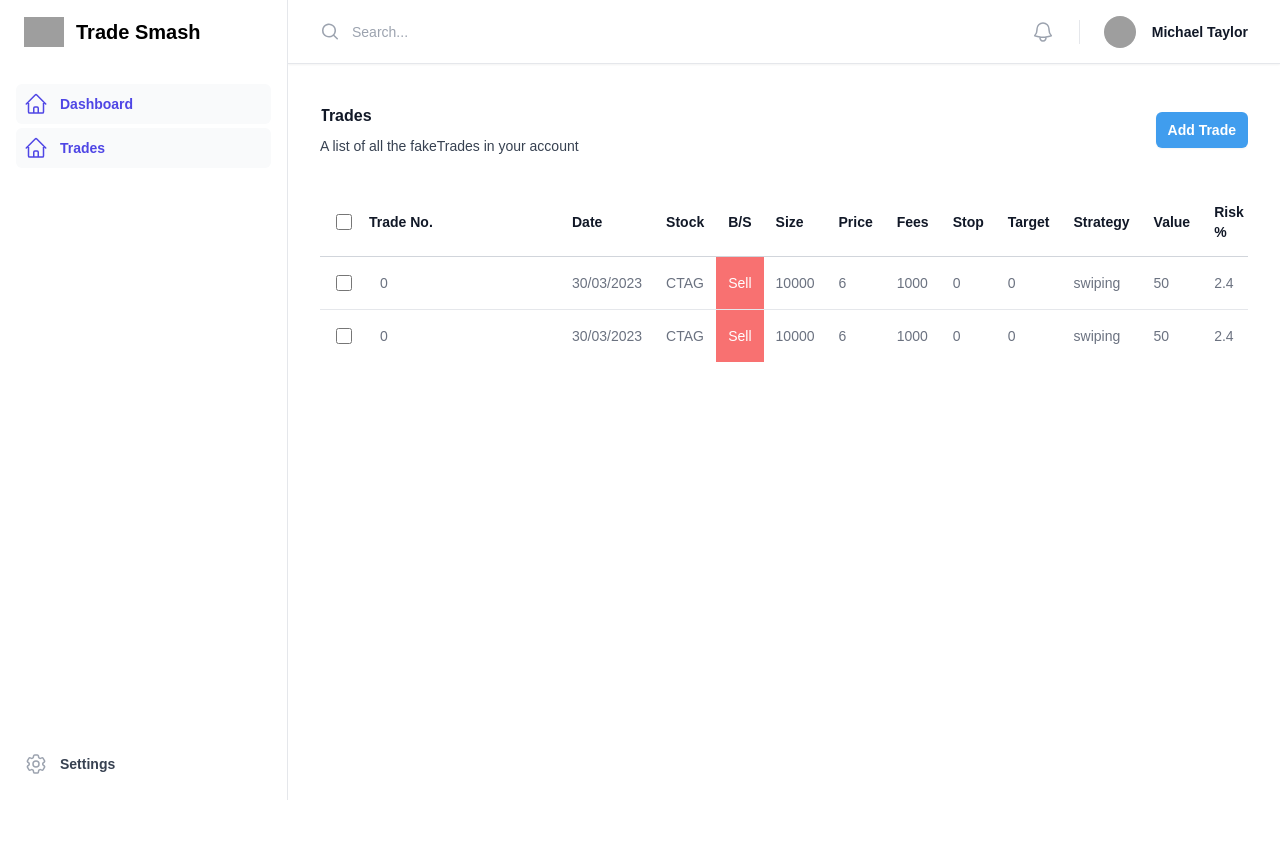
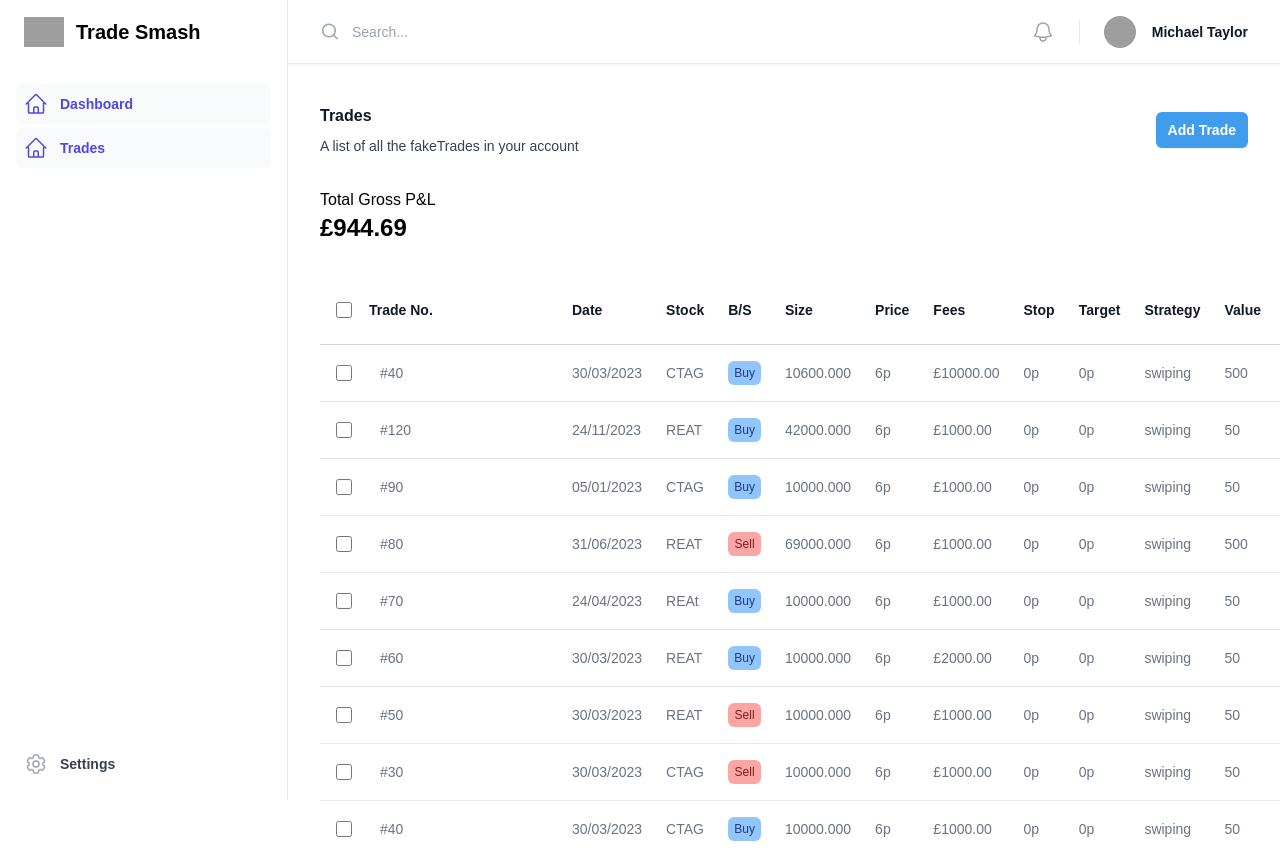
Before and after one commit to AurelianSpodarec/tradesmash-demo, a React (Vite) app: page /dashboard/trades in a window 1280 px wide. Before the commit the page ends 800 px from the top, so only its background shows below. Built offline with nearby package versions, Linux system fonts and the light colour scheme; grey boxes are pictures that could not be loaded.

Commit message:
update: added colors to certain cells

```diff
--- a/src/database/fakeTrades.tsx
+++ b/src/database/fakeTrades.tsx
@@ -2,9 +2,123 @@ import { ITrade } from "interface/ITrade"
 
 export const fakeTrades:ITrade[] = [
     {
-        id: 0,
+        id: 40,
         date: "30/03/2023",
         stock: "CTAG",
+        bs: "buy",
+        size: 10600,
+        price: 6,
+        fees: 10000,
+        stop: 0,
+        target: 0,
+        strategy: "swiping",
+        value: 500,
+        risk: 5.9,
+        aop: 43,
+        acp: 47,
+        rrRatio: 0,
+        grossPL: 0,
+        status: "open",
+    },
+    {
+        id: 120,
+        date: "24/11/2023",
+        stock: "REAT",
+        bs: "buy",
+        size: 42000,
+        price: 6,
+        fees: 1000,
+        stop: 0,
+        target: 0,
+        strategy: "swiping",
+        value: 50,
+        risk: 2.4,
+        aop: 43,
+        acp: 47,
+        rrRatio: 0,
+        grossPL: 0,
+        status: "increased",
+    },
+    {
+        id: 90,
+        date: "05/01/2023",
+        stock: "CTAG",
+        bs: "buy",
+        size: 10000,
+        price: 6,
+        fees: 1000,
+        stop: 0,
+        target: 0,
+        strategy: "swiping",
+        value: 50,
+        risk: 2.4,
+        aop: 43,
+        acp: 47,
+        rrRatio: 0,
+        grossPL: 0,
+        status: "decreased",
+    },
+    {
+        id: 80,
+        date: "31/06/2023",
+        stock: "REAT",
+        bs: "sell",
+        size: 69000,
+        price: 6,
+        fees: 1000,
+        stop: 0,
+        target: 0,
+        strategy: "swiping",
+        value: 500,
+        risk: 3.1,
+        aop: 85,
+        acp: 77,
+        rrRatio: 0,
+        grossPL: 0,
+        status: "open",
+    },
+    {
+        id: 70,
+        date: "24/04/2023",
+        stock: "REAt",
+        bs: "buy",
+        size: 10000,
+        price: 6,
+        fees: 1000,
+        stop: 0,
+        target: 0,
+        strategy: "swiping",
+        value: 50,
+        risk: 2.4,
+        aop: 33,
+        acp: 47,
+        rrRatio: 0,
+        grossPL: 0,
+        status: "increased",
+    },
+    {
+        id: 60,
+        date: "30/03/2023",
+        stock: "REAT",
+        bs: "buy",
+        size: 10000,
+        price: 6,
+        fees: 2000,
+        stop: 0,
+        target: 0,
+        strategy: "swiping",
+        value: 50,
+        risk: 2.4,
+        aop: 43,
+        acp: 47,
+        rrRatio: 0,
+        grossPL: 0,
+        status: "open",
+    },
+    {
+        id: 50,
+        date: "30/03/2023",
+        stock: "REAT",
         bs: "sell",
         size: 10000,
         price: 6,
@@ -21,7 +135,7 @@ export const fakeTrades:ITrade[] = [
         status: "open",
     },
     {
-        id: 0,
+        id: 30,
         date: "30/03/2023",
         stock: "CTAG",
         bs: "sell",
@@ -37,6 +151,25 @@ export const fakeTrades:ITrade[] = [
         acp: 47,
         rrRatio: 0,
         grossPL: 0,
-        status: "open",
+        status: "decreased",
+    },
+    {
+        id: 40,
+        date: "30/03/2023",
+        stock: "CTAG",
+        bs: "buy",
+        size: 10000,
+        price: 6,
+        fees: 1000,
+        stop: 0,
+        target: 0,
+        strategy: "swiping",
+        value: 50,
+        risk: 2.4,
+        aop: 43,
+        acp: 47,
+        rrRatio: 0,
+        grossPL: 0,
+        status: "increased",
     }
 ]
--- a/src/views/layouts/LayoutDashboard/LayoutDashboard.tsx
+++ b/src/views/layouts/LayoutDashboard/LayoutDashboard.tsx
@@ -12,7 +12,7 @@ function LayoutDashboard({ children}:LayoutDashboardProps) {
                 <main className="py-10">
 
                 <div className="px-4 sm:px-6 lg:px-8">
-                    <div className="relative h-[576px] overflow-hidden rounded-xl">
+                    <div className="relative h-[576px] rounded-xl">
                     {children}
                     </div>
                 </div>
--- a/src/views/pages/Dashboard/Trading/CellBuySell.tsx
+++ b/src/views/pages/Dashboard/Trading/CellBuySell.tsx
@@ -3,14 +3,16 @@ import { capitalizeFirstLetter } from "@/utils/common";
 function CellBuySell({ item }: { item?: CellBuySells }) {
 
     const mediaTypes: Record<CellBuySells, string> = {
-        buy: "bg-blue-400",
-        sell: "bg-red-400"
+        buy: "bg-blue-300 text-blue-900",
+        sell: "bg-red-300 text-red-900"
     };
 
     if(!item) return <></>
     return (
-        <td className={`whitespace-nowrap px-3 py-4 text-sm text-gray-500" ${mediaTypes[item]}`}>
-            <span className="text-white">{capitalizeFirstLetter(item)}</span>
+        <td className={`whitespace-nowrap px-3 py-4 text-gray-500"`}>
+            <div className={`px-1.5 py-1 rounded-md w-full text-center text-xs ${mediaTypes[item]}`}>
+                <span>{capitalizeFirstLetter(item)}</span>
+            </div>
         </td>
     );
 }
--- /dev/null
+++ b/src/views/pages/Dashboard/Trading/CellStatus.tsx
@@ -0,0 +1,23 @@
+import { capitalizeFirstLetter } from "@/utils/common";
+
+function CellStatus({ item }: { item?: CellStatus }) {
+
+    const mediaTypes: Record<CellStatus, string> = {
+        open: "bg-blue-300 text-blue-900",
+        increased: "bg-green-300 text-green-900",
+        decreased: "bg-red-300 text-red-900"
+    };
+
+    if(!item) return <></>
+    return (
+        <td className={`whitespace-nowrap px-3 py-4 text-sm`}>
+            <div className={`px-1.5 py-1 rounded-md w-full text-center text-xs ${mediaTypes[item]}`}>
+                <span>{capitalizeFirstLetter(item)}</span>
+            </div>
+        </td>
+    );
+}
+
+export default CellStatus;
+
+type CellStatus = "open" | "increased" | "decreased";
--- a/src/views/pages/Dashboard/Trading/TradingIndex.tsx
+++ b/src/views/pages/Dashboard/Trading/TradingIndex.tsx
@@ -4,6 +4,7 @@ import { useLayoutEffect, useRef, useState } from 'react'
 import { fakeTrades } from '@/database/fakeTrades';
 import LayoutDashboard from '@/views/layouts/LayoutDashboard/LayoutDashboard';
 import CellBuySell from './CellBuySell';
+import CellStatus from './CellStatus';
 
 function classNames(...classes) {
     return classes.filter(Boolean).join(' ')
@@ -28,6 +29,12 @@ function TradingIndex() {
         setIndeterminate(false)
     }
 
+
+    function addTrade() {
+        // Modal popup
+        // push to array
+    }
+
     return (
         <LayoutDashboard>
 
@@ -41,6 +48,7 @@ function TradingIndex() {
             </div>
             <div className="mt-4 sm:ml-16 sm:mt-0 sm:flex-none">
             <button
+            onClick={() => addTrade()}
                 type="button"
                 className="block rounded-md bg-skin-brand-600 px-3 py-1.5 text-center text-sm font-semibold leading-6 text-white shadow-sm hover:bg-skin-brand-500 focus-visible:outline focus-visible:outline-2 focus-visible:outline-offset-2 focus-visible:outline-skin-brand-600"
             >
@@ -49,6 +57,11 @@ function TradingIndex() {
             </div>
         </div>
 
+
+        <div className="flex mt-8 flex-col">
+            <span>Total Gross P&L</span>
+            <span className="font-bold text-2xl">£944.69</span>
+        </div>
 
         <div className="mt-8 flow-root">
             <div className="-mx-4 -my-2 overflow-x-auto sm:-mx-6 lg:-mx-8">
@@ -70,7 +83,7 @@ function TradingIndex() {
                     </button>
                     </div>
                 )}
-                <table className="min-w-full table-fixed divide-y divide-gray-300">
+                <table className="min-w-full table-fixed divide-y divide-gray-300 ">
 
 
                     <thead>
@@ -166,23 +179,23 @@ function TradingIndex() {
                                 />
                             </td>
 
-                            <td className="whitespace-nowrap px-3 py-4 text-sm text-gray-500">{trade.id}</td>
+                            <td className="whitespace-nowrap px-3 py-4 text-sm text-gray-500">#{trade.id}</td>
                             <td className="whitespace-nowrap px-3 py-4 text-sm text-gray-500">{trade.date}</td>
                             <td className="whitespace-nowrap px-3 py-4 text-sm text-gray-500">{trade.stock}</td>
                             <CellBuySell item={trade.bs} />
-                            <td className="whitespace-nowrap px-3 py-4 text-sm text-gray-500">{trade.size}</td>
-                            <td className="whitespace-nowrap px-3 py-4 text-sm text-gray-500">{trade.price}</td>
-                            <td className="whitespace-nowrap px-3 py-4 text-sm text-gray-500">{trade.fees}</td>
-                            <td className="whitespace-nowrap px-3 py-4 text-sm text-gray-500">{trade.stop}</td>
-                            <td className="whitespace-nowrap px-3 py-4 text-sm text-gray-500">{trade.target}</td>
+                            <td className="whitespace-nowrap px-3 py-4 text-sm text-gray-500">{trade.size.toFixed(3)}</td>
+                            <td className="whitespace-nowrap px-3 py-4 text-sm text-gray-500">{trade.price}p</td>
+                            <td className="whitespace-nowrap px-3 py-4 text-sm text-gray-500">£{trade.fees.toFixed(2)}</td>
+                            <td className="whitespace-nowrap px-3 py-4 text-sm text-gray-500">{trade.stop}p</td>
+                            <td className="whitespace-nowrap px-3 py-4 text-sm text-gray-500">{trade.target}p</td>
                             <td className="whitespace-nowrap px-3 py-4 text-sm text-gray-500">{trade.strategy}</td>
                             <td className="whitespace-nowrap px-3 py-4 text-sm text-gray-500">{trade.value}</td>
-                            <td className="whitespace-nowrap px-3 py-4 text-sm text-gray-500">{trade.risk}</td>
+                            <td className="whitespace-nowrap px-3 py-4 text-sm text-gray-500">{trade.risk}%</td>
                             <td className="whitespace-nowrap px-3 py-4 text-sm text-gray-500">{trade.aop}</td>
                             <td className="whitespace-nowrap px-3 py-4 text-sm text-gray-500">{trade.acp}</td>
                             <td className="whitespace-nowrap px-3 py-4 text-sm text-gray-500">{trade.rrRatio}</td>
-                            <td className="whitespace-nowrap px-3 py-4 text-sm text-gray-500">{trade.grossPL}</td>
-                            <td className="whitespace-nowrap px-3 py-4 text-sm text-gray-500">{trade.status}</td>
+                            <td className="whitespace-nowrap px-3 py-4 text-sm text-gray-500">£{trade.grossPL.toFixed(2)}</td>
+                            <CellStatus item={trade.status} />
                             <td className="whitespace-nowrap py-4 pl-3 pr-4 text-right text-sm font-medium sm:pr-3">
                             <a href="#" className="text-skin-brand-600 hover:text-skin-brand-900">
                             Edit<span className="sr-only">, {trade.id}</span>
```
